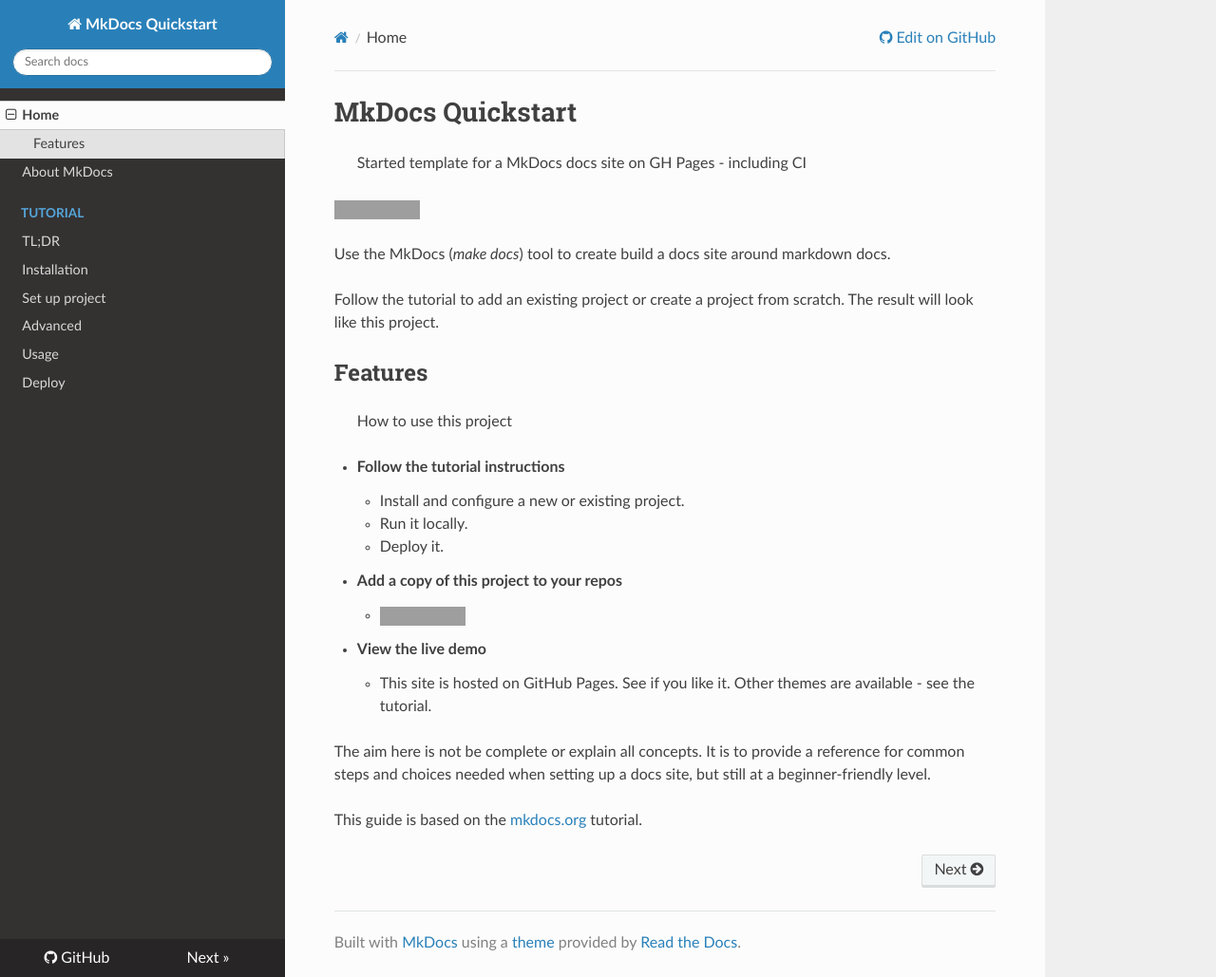
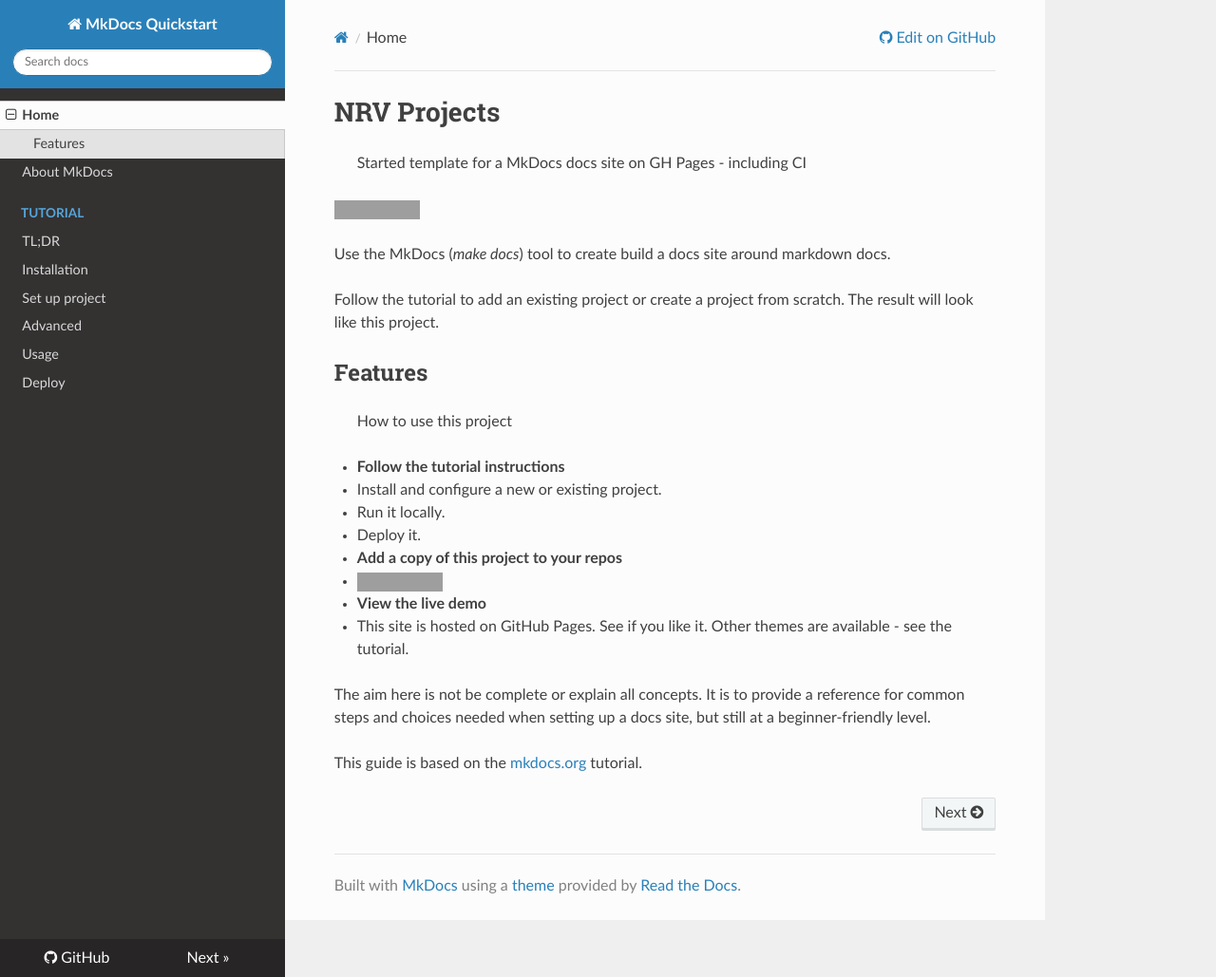
Before and after one commit to nrvcorp/docs, an MkDocs documentation site: the page built from docs/docs/index.md, in a window 1280 px wide and 1029 px high. Shown: the whole window at 95% size. Built offline with MkDocs 1.6.1, drawn with Linux system fonts in a browser that asks for light colours; nearby versions of some CDN libraries; grey boxes are pictures that could not be loaded.

Commit message:
feat: template test

```diff
--- a/docs/docs/index.md
+++ b/docs/docs/index.md
@@ -1,5 +1,6 @@
-# MkDocs Quickstart
->  Started template for a MkDocs docs site on GH Pages - including CI
+# NRV Projects
+>
+> Started template for a MkDocs docs site on GH Pages - including CI
 
 [![Repo stars](https://img.shields.io/github/stars/MichaelCurrin/mkdocs-quickstart?style=social)](https://github.com/MichaelCurrin/mkdocs-quickstart)
 
@@ -7,19 +8,18 @@ Use the MkDocs (_make docs_) tool to create build a docs site around markdown do
 
 Follow the tutorial to add an existing project or create a project from scratch. The result will look like this project.
 
-
 ## Features
+>
 > How to use this project
 
 - **Follow the tutorial instructions**
-    - Install and configure a new or existing project.
-    - Run it locally.
-    - Deploy it.
+  - Install and configure a new or existing project.
+  - Run it locally.
+  - Deploy it.
 - **Add a copy of this project to your repos**
-    - [![Use this template](https://img.shields.io/badge/Use_this_template-2ea44f?logo=github)](https://github.com/MichaelCurrin/mkdocs-quickstart/generate)
+  - [![Use this template](https://img.shields.io/badge/Use_this_template-2ea44f?logo=github)](https://github.com/MichaelCurrin/mkdocs-quickstart/generate)
 - **View the live demo**
-    - This site is hosted on GitHub Pages. See if you like it. Other themes are available - see the tutorial.
-
+  - This site is hosted on GitHub Pages. See if you like it. Other themes are available - see the tutorial.
 
 The aim here is not be complete or explain all concepts. It is to provide a reference for common steps and choices needed when setting up a docs site, but still at a beginner-friendly level.
 
```
